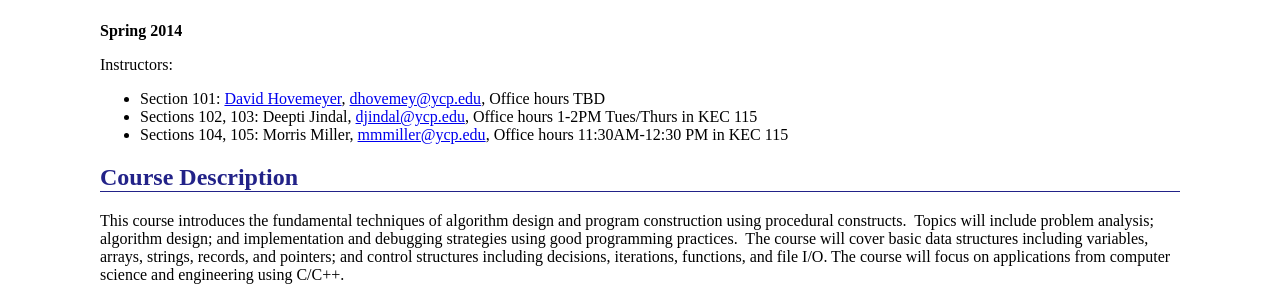
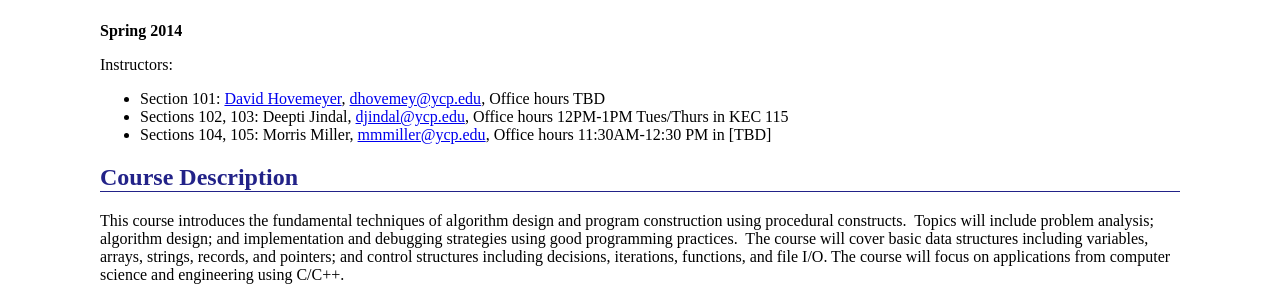
Before and after one commit to ycpcs/cs101-spring2014, a Jekyll site: the page built from syllabus.md, in a window 1280 px wide and 900 px high. Shown: the part 180-480 px from the top of the window. Built offline with Jekyll 4.4.1, drawn with Linux system fonts in a browser that asks for light colours; Markdown is read by kramdown in place of the engine named in the settings.

Commit message:
update office hours

```diff
--- a/syllabus.md
+++ b/syllabus.md
@@ -13,8 +13,8 @@ CS 101 - Fundamentals of Computer Science I
 Instructors:
 
 - Section 101: [David Hovemeyer](http://faculty.ycp.edu/~dhovemey/), <dhovemey@ycp.edu>, Office hours TBD
-- Sections 102, 103: Deepti Jindal, <djindal@ycp.edu>, Office hours 1-2PM Tues/Thurs in KEC 115
-- Sections 104, 105: Morris Miller, <mmmiller@ycp.edu>, Office hours 11:30AM-12:30 PM in KEC 115
+- Sections 102, 103: Deepti Jindal, <djindal@ycp.edu>, Office hours 12PM-1PM Tues/Thurs in KEC 115
+- Sections 104, 105: Morris Miller, <mmmiller@ycp.edu>, Office hours 11:30AM-12:30 PM in [TBD]
 
 Course Description
 ------------------
```
